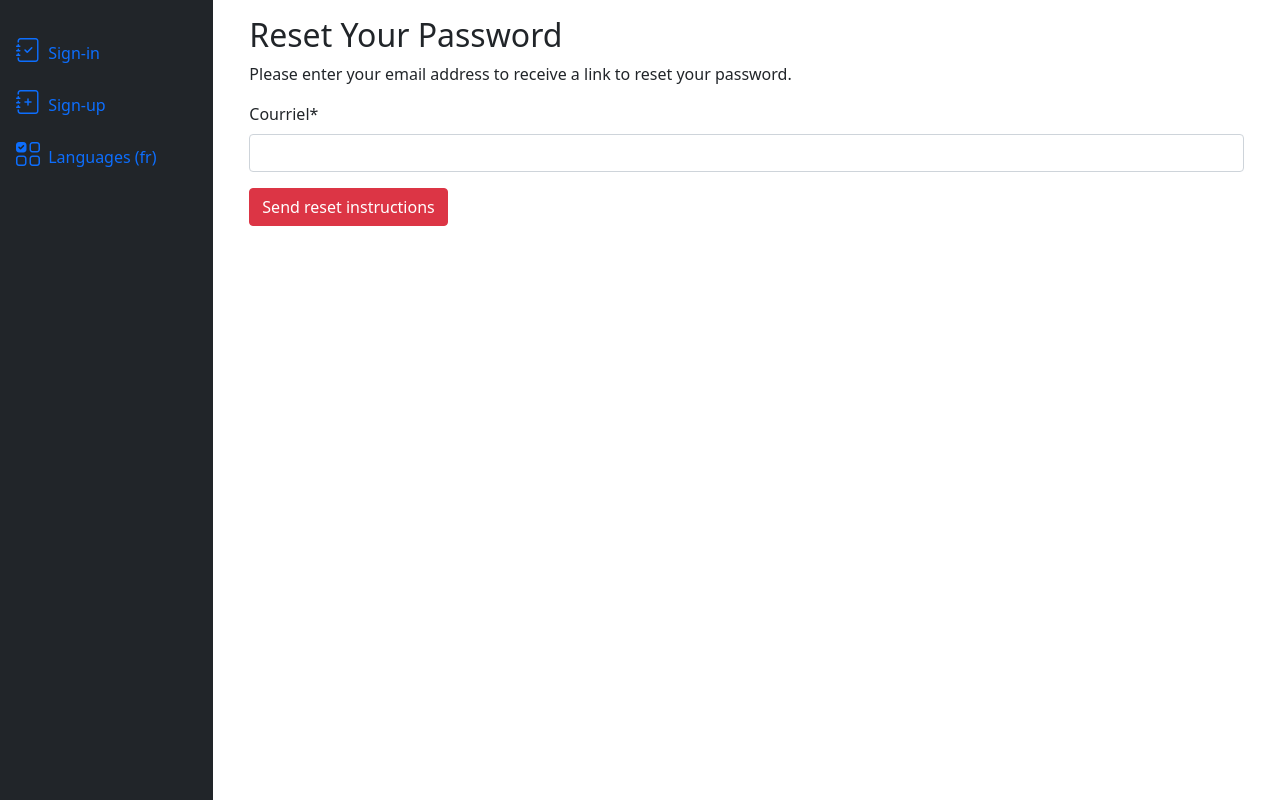
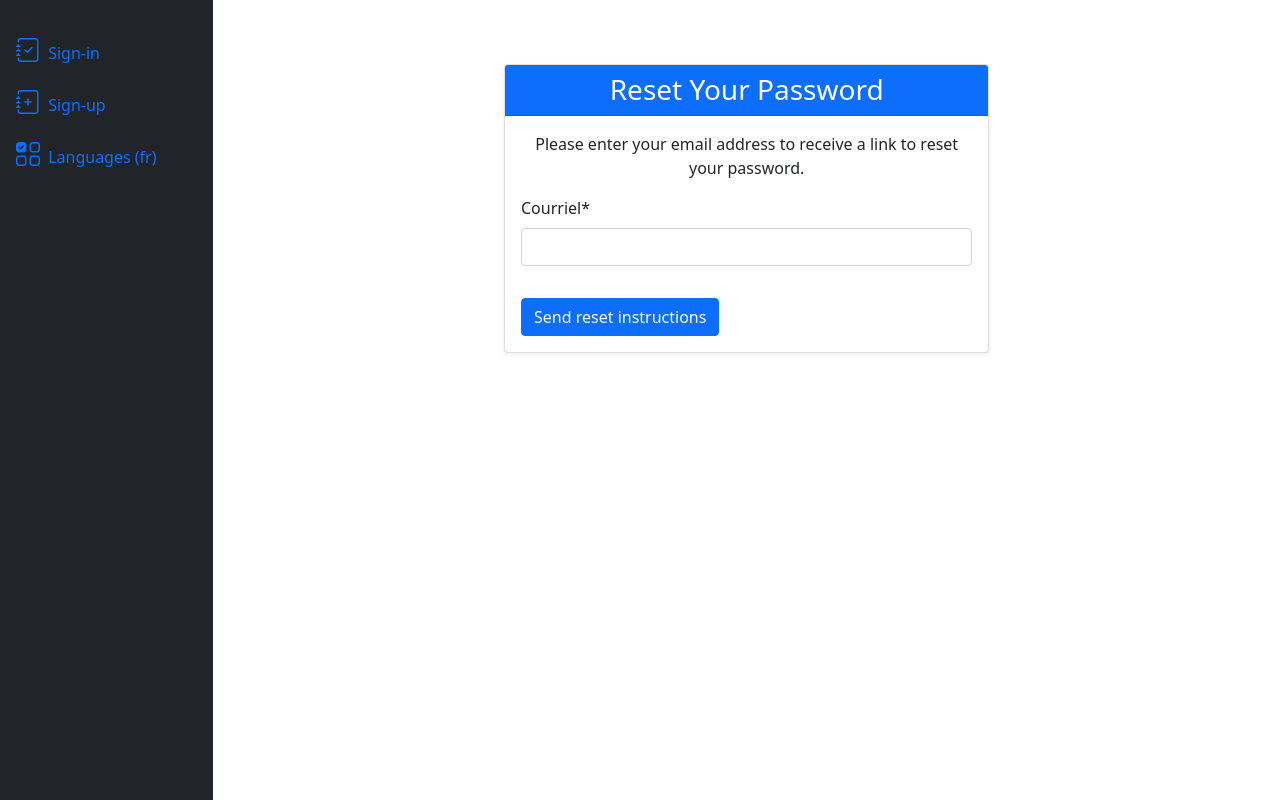
Before and after one commit to nottoBD/projetTFE, a Django app: page /accounts/password-reset/ in a window 1280 px wide. Shown: the part 56-856 px from the top of the page. Run offline with Django 5.2, Linux system fonts and the light colour scheme; some libraries are stand-ins or nearby versions.

Commit message:
add validation + design

```diff
--- a/accounts/templates/registration/password_reset.html
+++ b/accounts/templates/registration/password_reset.html
@@ -1,16 +1,41 @@
 {% extends "fExtra/base.html" %}
 {% load i18n crispy_forms_tags %}
 
+{% block content %}
+<div class="container mt-5">
+    <div class="row justify-content-center">
+        <div class="col-md-6">
+            <div class="card shadow-sm">
+                <div class="card-header bg-primary text-white">
+                    <h3 class="text-center mb-0">{% trans "Reset Your Password" %}</h3>
+                </div>
+                <div class="card-body">
+                    <p class="text-center">{% trans "Please enter your email address to receive a link to reset your password." %}</p>
 
-{% block content %}
-<div class="container">
-    <h2>{% trans "Reset Your Password" %}</h2>
-    <p>{% trans "Please enter your email address to receive a link to reset your password." %}</p>
+                    {% if messages %}
+                    <div class="toast-container position-fixed top-0 end-0 p-3" style="z-index: 11">
+                        {% for message in messages %}
+                        <div class="toast show" role="alert" aria-live="assertive" aria-atomic="true">
+                            <div class="toast-header">
+                                <strong class="me-auto">{% trans "Notification" %}</strong>
+                                <button type="button" class="btn-close" data-bs-dismiss="toast" aria-label="{% trans "Close" %}"></button>
+                            </div>
+                            <div class="toast-body">
+                                {{ message }}
+                            </div>
+                        </div>
+                        {% endfor %}
+                    </div>
+                    {% endif %}
 
-    <form method="post">
-        {% csrf_token %}
-        {{form|crispy}}
-        <button type="submit" class="btn btn-danger ">{% trans "Send reset instructions" %}</button>
-    </form>
+                    <form method="post">
+                        {% csrf_token %}
+                        {{form|crispy}}
+                        <button type="submit" class="btn btn-primary btn-block mt-3">{% trans "Send reset instructions" %}</button>
+                    </form>
+                </div>
+            </div>
+        </div>
+    </div>
 </div>
 {% endblock %}
```
